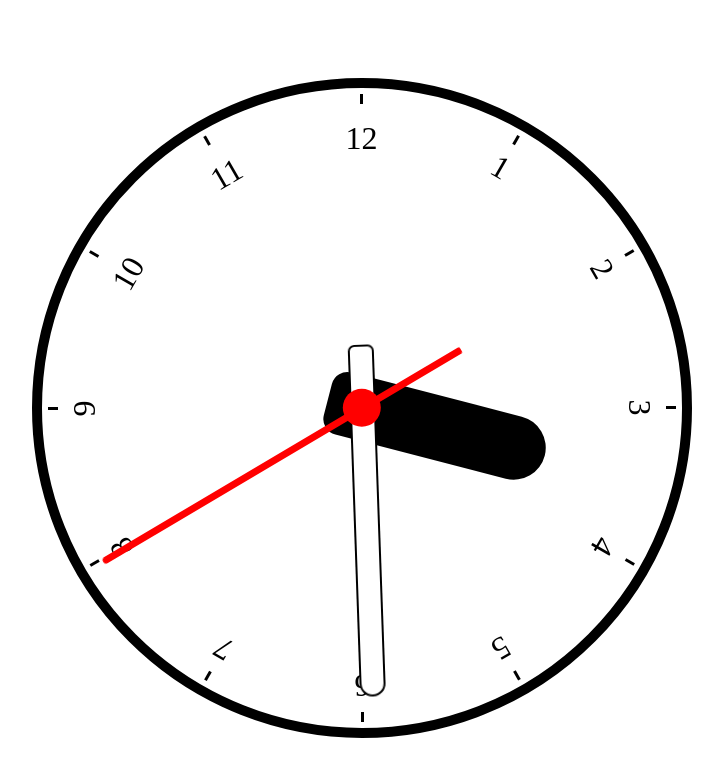
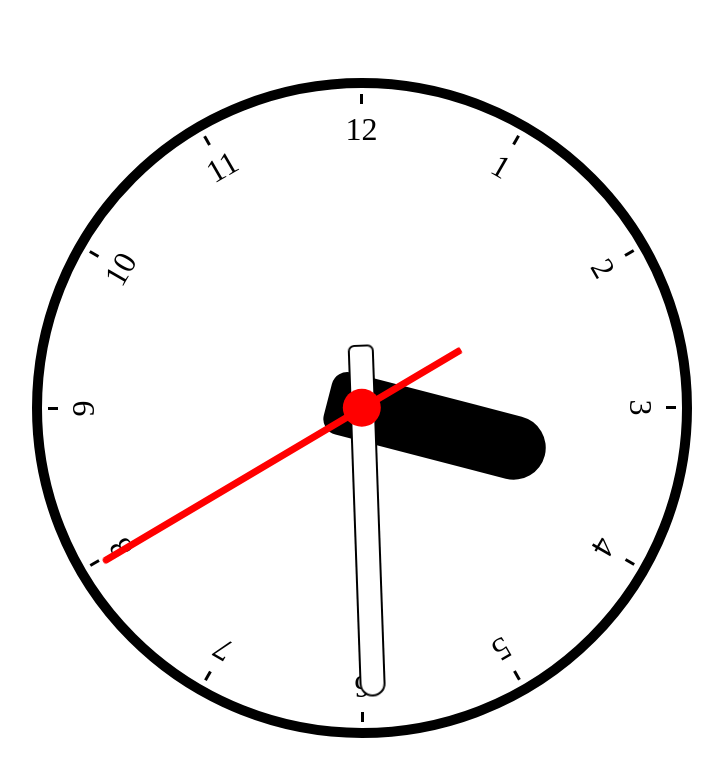
Before and after one commit to Basiakus/chellange30-2-clock, a website: page index.html in a window 1280 px wide. Shown: the whole page, without its empty margins (286-1009 px from the left). Drawn offline with Linux system fonts and the light colour scheme.

Commit message:
centering position of an hours number

```diff
--- a/scss/style.scss
+++ b/scss/style.scss
@@ -14,15 +14,19 @@
       position: relative;
       border-radius: 50%;
       [id*='area-of-hournumber'] {
+         box-sizing: border-box;
          width: 50%;
          height: 20%;
          position: absolute;
          top: 40%;
-         transform: translateY(-50);
+         transform: translateY(-50%);
          display: flex;
          align-items: center;
          p {
+            text-align: center;
+            min-width: 20%;
             font-size: 2em;
+            margin-left: -8%;
             transform: rotate(-90deg) translateY(50%);
          }
          #accent-mark {
@@ -65,7 +69,8 @@
          transform-origin: 100% 50%;
       }
       #area-of-hournumber-9{
-
+         transform: rotate(0deg);
+         transform-origin: 100% 50%;
       }
       #area-of-hournumber-10{
          transform: rotate(30deg);
```
Also changed, not shown: css/style.css, 1 other file.
